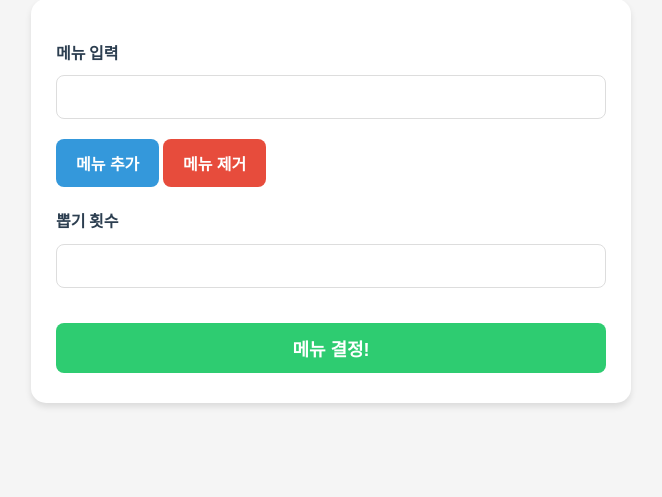
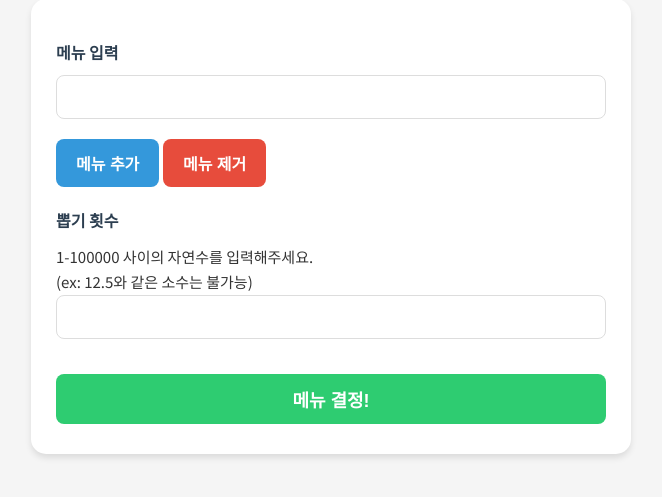
Before and after one commit to injection-attack/lunch-choice, a Flask app: page / in a window 1280 px wide. Shown: the part 119-616 px from the top of the page, without its empty margins (309-971 px from the left). Run offline with Flask 2, Linux system fonts and the light colour scheme.

Commit message:
ui update

```diff
--- a/static/css/index.css
+++ b/static/css/index.css
@@ -49,8 +49,13 @@ form {
 
 p {
     font-weight: bold;
+    color: #2c3e50;
     margin-bottom: 10px;
-    color: #2c3e50;
+}
+
+span {
+    font-size: 15px;
+    margin-bottom: 10px;
 }
 
 input[type="text"], input[type="number"] {
--- a/templates/index.html
+++ b/templates/index.html
@@ -21,6 +21,7 @@
     <button type="button" id="removeInput">메뉴 제거</button>
 
     <p>뽑기 횟수</p>
+    <span> 1-100000 사이의 자연수를 입력해주세요.<br>(ex: 12.5와 같은 소수는 불가능) </span>
     <input class="뽑기횟수" type="number" name="n" required>
 
     <button class="choice" type="submit">메뉴 결정!</button>
```
